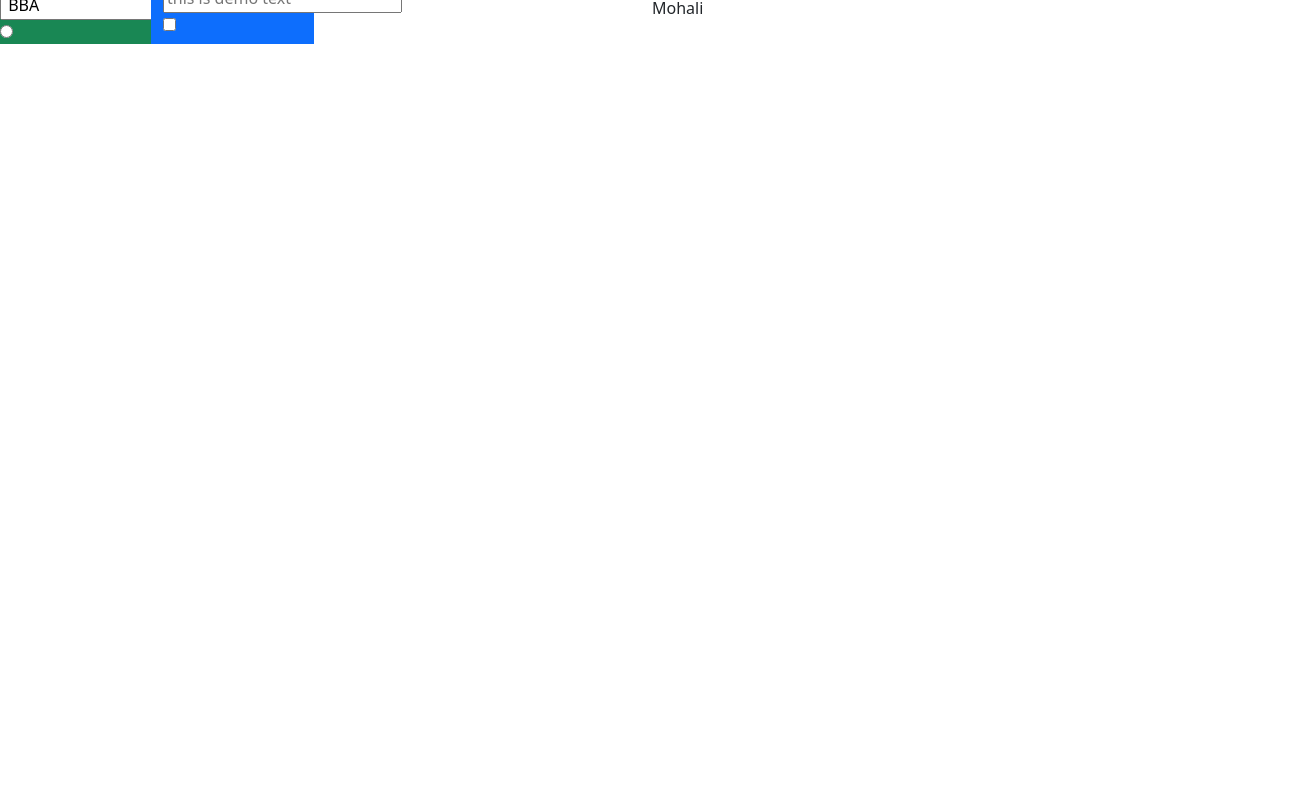
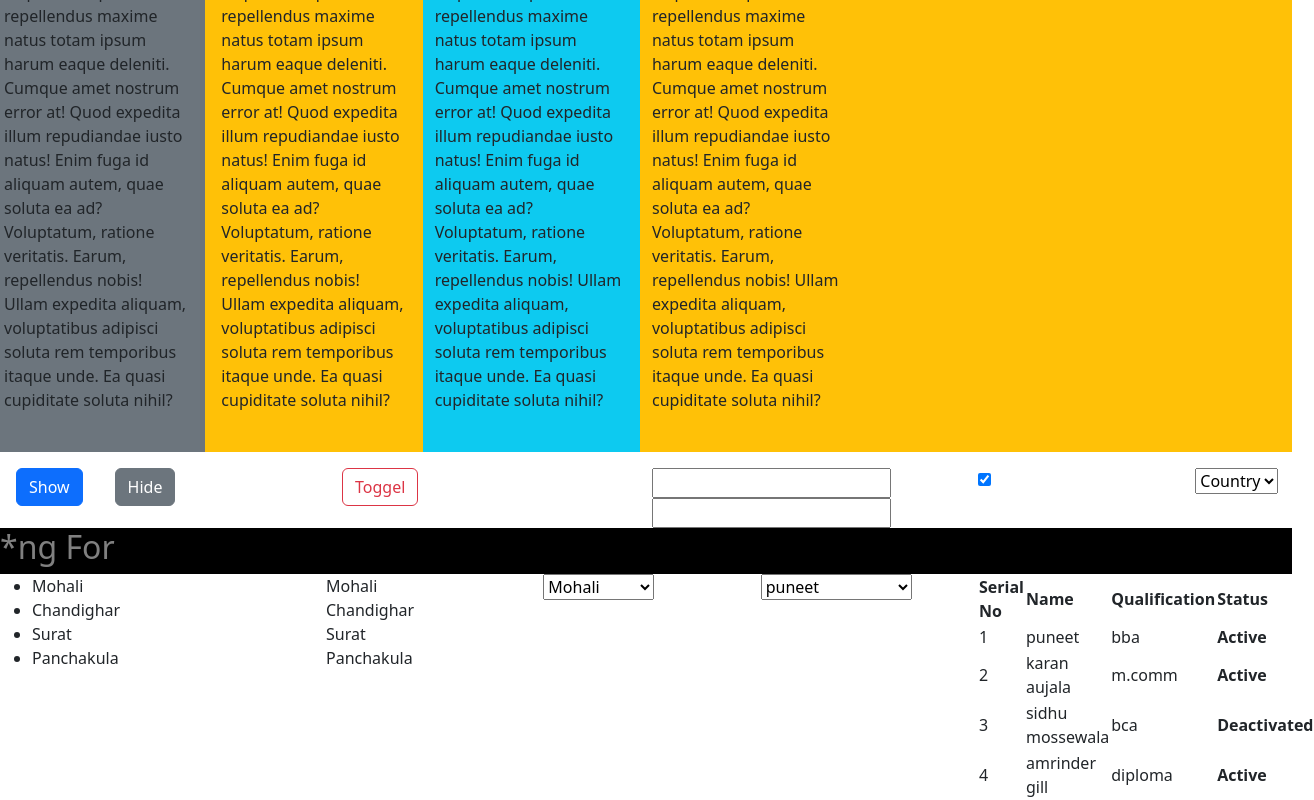
Before and after one commit to 786puneet/angular_tutorials, an Angular app in the folder Demo_Application/: page / in a window 1280 px wide. Shown: the part 332-1132 px from the top of the page, 1314 px wide, since content can reach past the window. Before the commit the page ends 800 px from the top, so only its background shows below. Built offline with nearby package versions, Linux system fonts and the light colour scheme.

Commit message:
Driective component

```diff
--- a/Demo_Application/src/app/Components/structural-driectives/structural-driectives.component.html
+++ b/Demo_Application/src/app/Components/structural-driectives/structural-driectives.component.html
@@ -1 +1,117 @@
-<p>structural-driectives works!</p>
+<!-- ng if  -->
+<div class="row">
+    <div class="container">
+        <div class="wrap bg-info p-4">
+            <h1>*ng Driectives</h1>
+            <p>*ngIf , *ngFor</p>
+        </div>
+
+    </div>
+</div>
+<div class="row">
+    <div *ngIf="isdiv1visiable" class="col-2 bg-secondary px-3 py-4 my-3">
+        <p>Lorem ipsum dolor sit, amet consectetur adipisicing elit. Dolor sequi consequatur repellendus maxime natus totam ipsum harum eaque deleniti. Cumque amet nostrum error at! Quod expedita illum repudiandae iusto natus!
+        Enim fuga id aliquam autem, quae soluta ea ad? Voluptatum, ratione veritatis. Earum, repellendus nobis! Ullam expedita aliquam, voluptatibus adipisci soluta rem temporibus itaque unde. Ea quasi cupiditate soluta nihil?</p>
+    </div>
+       <div *ngIf="toggelShow" class="col-2 bg-warning px-3 py-4 my-3 ">
+        <p>Lorem ipsum dolor sit, amet consectetur adipisicing elit. Dolor sequi consequatur repellendus maxime natus totam ipsum harum eaque deleniti. Cumque amet nostrum error at! Quod expedita illum repudiandae iusto natus!
+        Enim fuga id aliquam autem, quae soluta ea ad? Voluptatum, ratione veritatis. Earum, repellendus nobis! Ullam expedita aliquam, voluptatibus adipisci soluta rem temporibus itaque unde. Ea quasi cupiditate soluta nihil?</p>
+    </div>
+    <div *ngIf="input1Value == input2Value" class="col-2 bg-info py-4 my-3 ">
+
+            <p>Lorem ipsum dolor sit, amet consectetur adipisicing elit. Dolor sequi consequatur repellendus maxime natus totam ipsum harum eaque deleniti. Cumque amet nostrum error at! Quod expedita illum repudiandae iusto natus!
+            Enim fuga id aliquam autem, quae soluta ea ad? Voluptatum, ratione veritatis. Earum, repellendus nobis! Ullam expedita aliquam, voluptatibus adipisci soluta rem temporibus itaque unde. Ea quasi cupiditate soluta nihil?</p>
+
+    </div>
+    <div *ngIf="activeCheckbox" class="col-2 bg-warning py-4 my-3 ">
+
+        <p>Lorem ipsum dolor sit, amet consectetur adipisicing elit. Dolor sequi consequatur repellendus maxime natus totam ipsum harum eaque deleniti. Cumque amet nostrum error at! Quod expedita illum repudiandae iusto natus!
+        Enim fuga id aliquam autem, quae soluta ea ad? Voluptatum, ratione veritatis. Earum, repellendus nobis! Ullam expedita aliquam, voluptatibus adipisci soluta rem temporibus itaque unde. Ea quasi cupiditate soluta nihil?</p>
+
+</div>
+<div class="col-4 bg-warning py-4 my-3 ">
+       <div class=" bg-info py-2">{{ selectCountry }}</div>
+</div>
+</div>
+<div class="row">
+    <div class="col-3">
+        <button (click)="isShow()" class="btn btn-primary show-btn mx-3">Show</button>
+        <button (click)="isHide()" class="btn btn-secondary hide-btn mx-3">Hide</button>
+    </div>
+    <div class="col-3">
+        <button (click)="toggelBtn()" class="btn btn-outline-danger show-btn mx-3">Toggel</button>
+    </div>
+    <div class="col-3">
+        <input type="text" [(ngModel)]="input1Value">
+        <input type="text" [(ngModel)]="input2Value">
+    </div>
+    <div class="col-2">
+        <input type="checkbox" [(ngModel)]="activeCheckbox">
+    </div>
+     <div class="col-1">
+        <select [(ngModel)]="selectCountry">
+            <option value="">Country</option>
+            <option value="USA">USA</option>
+            <option value="Canada">Canada</option>
+            <option value="India">India</option>
+            <option value="Africa">Africa</option>
+        </select>
+     </div>
+</div>
+
+<!-- ngfor loop  -->
+
+<div class="row">
+    <div class="container bg-black text-white-50">
+     <h2>*ng For</h2>
+    </div>
+</div>
+
+<div class="row">
+    <div class="col-3">
+        <ul>
+            <li *ngFor="let City of allCity"> {{ City }}</li>
+        </ul>
+    </div>
+    <div class="col-2">
+        <div *ngFor="let City of allCity"> {{ City }} </div>
+    </div>
+    <div class="col-2">
+        <select>
+            <option *ngFor="let City of allCity"> {{ City }} </option>
+        </select>
+    </div>
+    <div class="col-2">
+        <select>
+            <option *ngFor="let student of studentList" value="{{ student.id}}"> {{ student.name }}</option>
+        </select>
+    </div>
+    <div class="col-3">
+        <table>
+            <thead>
+                <th>Serial No</th>
+                <th>Name</th>
+                <th>Qualification</th>
+                <th>Status</th>
+            </thead>
+  <tbody>
+    <tr *ngFor="let student of studentList; let number = index">
+        <td> {{ number + 1}} </td>
+        <td> {{student.name}} </td>
+        <td> {{student.qualification}} </td>
+        <td>
+            <strong *ngIf="student.isActive">Active</strong>
+            <strong *ngIf="!student.isActive">Deactivated</strong>
+        </td>
+    </tr>
+  </tbody>
+
+        </table>
+    </div>
+</div>
+
+<div class="row">
+    <div class="col-3"></div>
+    <div class="col-3"></div>
+    <div class="col-3"></div>
+</div>
--- a/Demo_Application/src/app/Components/structural-driectives/structural-driectives.component.ts
+++ b/Demo_Application/src/app/Components/structural-driectives/structural-driectives.component.ts
@@ -1,11 +1,37 @@
+import { CommonModule } from '@angular/common';
 import { Component } from '@angular/core';
+import { FormsModule } from '@angular/forms';
 
 @Component({
   selector: 'app-structural-driectives',
-  imports: [],
+  imports: [CommonModule,FormsModule],
   templateUrl: './structural-driectives.component.html',
   styleUrl: './structural-driectives.component.css'
 })
 export class StructuralDriectivesComponent {
+  isdiv1visiable:boolean=true;
+  toggelShow:boolean=true;
+  input1Value:string='';
+  input2Value:string='';
+  activeCheckbox:boolean=true;
+  selectCountry:string='';
+  allCity:string[]=['Mohali','Chandighar','Surat' , 'Panchakula'];
+  studentList:any[]=[
+    {id:1,name:'puneet',qualification:'bba', isActive:true},
+    {id:2,name:'karan aujala',qualification:'m.comm',isActive:true},
+    {id:3,name:'sidhu mossewala',qualification:'bca',isActive:false},
+    {id:4,name:'amrinder gill',qualification:'diploma',isActive:true}
+  ]
+  isShow(){
+    this.isdiv1visiable=true;
+  }
 
+  isHide(){
+    this.isdiv1visiable=false;
+  }
+
+  toggelBtn()
+  {
+   this.toggelShow=!this.toggelShow;
+  }
 }
--- a/Demo_Application/src/app/app.component.html
+++ b/Demo_Application/src/app/app.component.html
@@ -1,3 +1,3 @@
 <h1>Angular Tutuorials</h1>
 
-<app-data-binding></app-data-binding>
+<app-structural-driectives></app-structural-driectives>
```
Also changed, not shown: Demo_Application/src/app/app.component.ts (+5 -4 lines).
